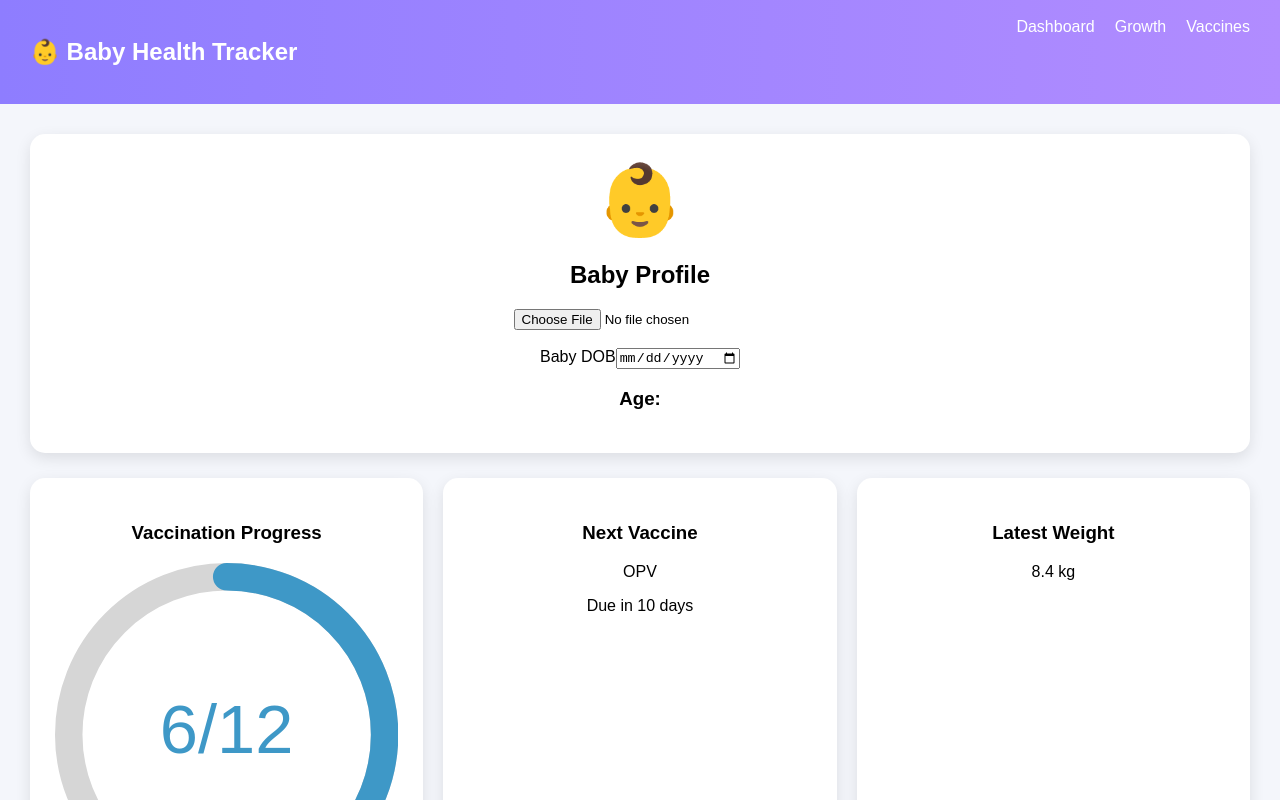
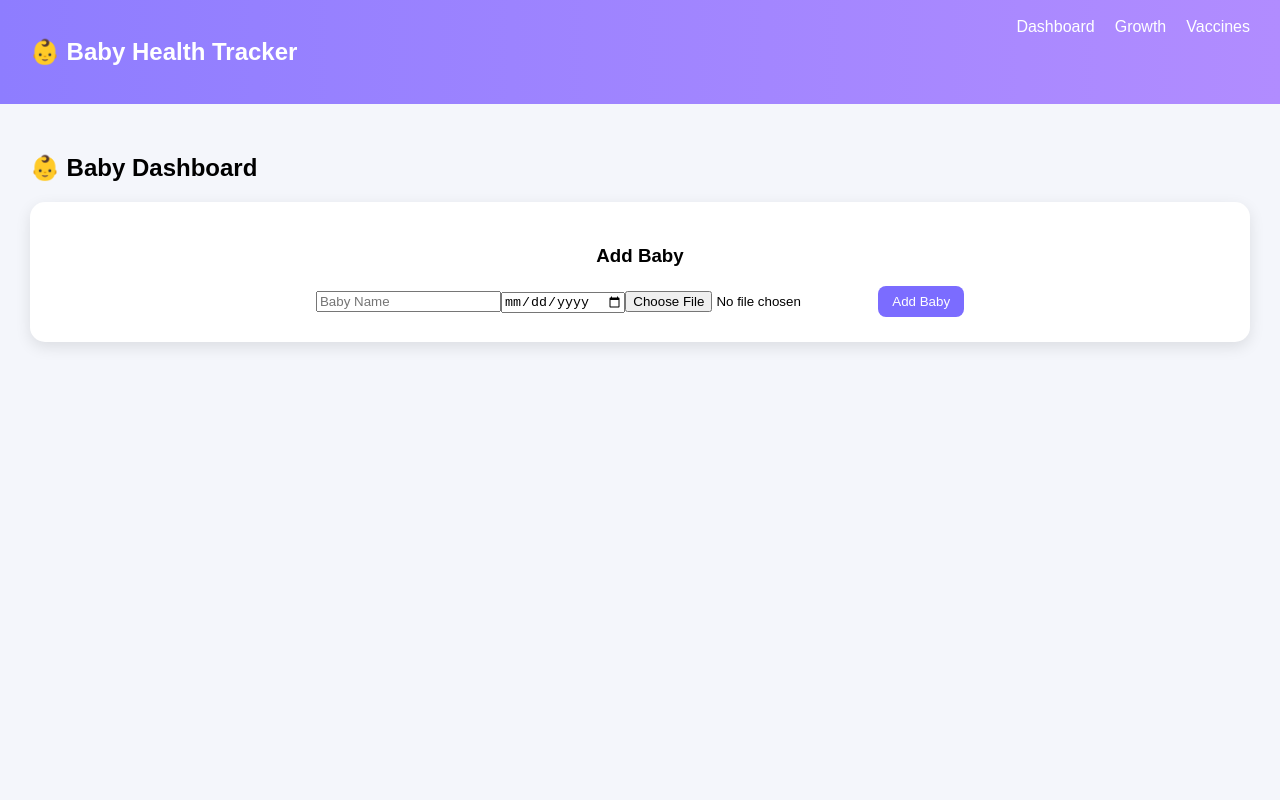
Before and after one commit to Vennela2808/baby-growth-tracker, a React (Create React App) app: page / in a window 1280 px wide. Shown: the top 800 px of the page. Built offline with nearby package versions, Linux system fonts and the light colour scheme.

Commit message:
Enhance baby management and vaccine tracking
Refactor Dashboard component to enhance baby management features, including state handling for multiple babies and improved vaccine tracking.

```diff
--- a/src/pages/Dashboard.js
+++ b/src/pages/Dashboard.js
@@ -1,130 +1,285 @@
 import { useState, useEffect } from "react";
-import { CircularProgressbar } from "react-circular-progressbar";
-import "react-circular-progressbar/dist/styles.css";
 
 function Dashboard() {
 
-const [image,setImage] = useState(null)
+const [babies,setBabies] = useState([])
+const [activeBaby,setActiveBaby] = useState(null)
+
+const [name,setName] = useState("")
 const [dob,setDob] = useState("")
-const [age,setAge] = useState("")
+const [photo,setPhoto] = useState("")
 
-const vaccinesTaken = 6
-const totalVaccines = 12
+const vaccineSchedule = [
+{ name:"BCG", days:0 },
+{ name:"OPV", days:42 },
+{ name:"DPT", days:70 },
+{ name:"MMR", days:270 }
+]
 
 useEffect(()=>{
 
-const savedImage = localStorage.getItem("babyImage")
-const savedDob = localStorage.getItem("babyDOB")
+const saved = JSON.parse(localStorage.getItem("babies"))
 
-if(savedImage) setImage(savedImage)
-if(savedDob){
-setDob(savedDob)
-calculateAge(savedDob)
+if(saved){
+setBabies(saved)
+setActiveBaby(saved[0])
 }
 
 },[])
 
+useEffect(()=>{
+localStorage.setItem("babies",JSON.stringify(babies))
+},[babies])
 
-const uploadImage=(e)=>{
+
+/* Upload Photo */
+
+const handlePhotoUpload=(e)=>{
 
 const file = e.target.files[0]
 
 if(file){
 
-const url = URL.createObjectURL(file)
+const reader = new FileReader()
 
-setImage(url)
+reader.onloadend=()=>{
+setPhoto(reader.result)
+}
 
-localStorage.setItem("babyImage",url)
+reader.readAsDataURL(file)
 
 }
 
 }
 
 
-const handleDOB=(e)=>{
+/* Add Baby */
 
-const date = e.target.value
+const addBaby=(e)=>{
 
-setDob(date)
+e.preventDefault()
 
-localStorage.setItem("babyDOB",date)
+if(!name || !dob) return
 
-calculateAge(date)
+const newBaby={
+id:Date.now(),
+name,
+dob,
+photo,
+growth:[]
+}
+
+const updated=[...babies,newBaby]
+
+setBabies(updated)
+setActiveBaby(newBaby)
+
+setName("")
+setDob("")
+setPhoto("")
 
 }
 
 
-const calculateAge=(date)=>{
+/* Age Calculator */
 
-const birth = new Date(date)
+const calculateAge=(dob)=>{
+
+const birth = new Date(dob)
 const today = new Date()
 
 let months = (today.getFullYear()-birth.getFullYear())*12
 months += today.getMonth()-birth.getMonth()
 
-setAge(months+" months")
+return months + " months"
 
 }
+
+
+/* Next Vaccine */
+
+const getNextVaccine=()=>{
+
+if(!activeBaby) return null
+
+const today = new Date()
+
+for(let v of vaccineSchedule){
+
+const due = new Date(activeBaby.dob)
+
+due.setDate(due.getDate()+v.days)
+
+if(due > today){
+
+const diff = Math.ceil((due - today)/(1000*60*60*24))
+
+return {name:v.name,days:diff}
+
+}
+
+}
+
+return null
+
+}
+
+const next = getNextVaccine()
+
+
+/* Vaccine Progress */
+
+const vaccinesTaken = activeBaby?.growth?.length || 0
+const totalVaccines = vaccineSchedule.length
+
+const progress = Math.min((vaccinesTaken/totalVaccines)*100,100)
 
 
 return(
 
 <div className="container">
 
-<div className="profile-card">
+<h2>👶 Baby Dashboard</h2>
 
-{image ?
-<img src={image} alt="baby"/> :
-<div className="avatar">👶</div>
-}
 
-<h2>Baby Profile</h2>
+<div className="card">
 
-<input type="file" onChange={uploadImage}/>
+<h3>Add Baby</h3>
 
-<br/><br/>
+<form onSubmit={addBaby}>
 
-<label>Baby DOB</label>
+<input
+placeholder="Baby Name"
+value={name}
+onChange={(e)=>setName(e.target.value)}
+/>
 
-<input type="date" value={dob} onChange={handleDOB}/>
+<input
+type="date"
+value={dob}
+onChange={(e)=>setDob(e.target.value)}
+/>
 
-<h3>Age: {age}</h3>
+<input
+type="file"
+accept="image/*"
+onChange={handlePhotoUpload}
+/>
+
+<button>Add Baby</button>
+
+</form>
 
 </div>
 
 
-<div className="stats">
+{babies.length>0 && (
 
 <div className="card">
 
-<h3>Vaccination Progress</h3>
+<h3>Select Baby</h3>
 
-<CircularProgressbar
-value={(vaccinesTaken/totalVaccines)*100}
-text={`${vaccinesTaken}/${totalVaccines}`}
-/>
+<select
+value={activeBaby?.id}
+onChange={(e)=>{
+
+const b = babies.find(x=>x.id == e.target.value)
+
+setActiveBaby(b)
+
+}}
+>
+
+{babies.map(b=>(
+<option key={b.id} value={b.id}>
+{b.name}
+</option>
+))}
+
+</select>
 
 </div>
 
+)}
+
+
+{activeBaby && (
+
 <div className="card">
+
+<h3>Baby Profile</h3>
+
+{activeBaby.photo ? (
+
+<img
+src={activeBaby.photo}
+alt="baby"
+style={{
+width:"120px",
+height:"120px",
+borderRadius:"50%",
+objectFit:"cover"
+}}
+/>
+
+):( <p>No photo uploaded</p> )}
+
+<h3>{activeBaby.name}</h3>
+
+<p>DOB: {activeBaby.dob}</p>
+
+<p>Age: {calculateAge(activeBaby.dob)}</p>
+
+</div>
+
+)}
+
+
+{activeBaby && (
+
+<div className="card">
+
+<h3>💉 Vaccine Progress</h3>
+
+<div
+style={{
+height:"20px",
+background:"#eee",
+borderRadius:"10px",
+overflow:"hidden"
+}}
+>
+
+<div
+style={{
+width:progress+"%",
+background:"#7b6cff",
+height:"100%"
+}}
+></div>
+
+</div>
+
+<p>{Math.round(progress)}% Completed</p>
+
+</div>
+
+)}
+
+
+{activeBaby && next && (
+
+<div className="next-vaccine-card">
 
 <h3>Next Vaccine</h3>
 
-<p>OPV</p>
-<p>Due in 10 days</p>
+<h1>{next.name}</h1>
+
+<p>Due in {next.days} days</p>
 
 </div>
 
-<div className="card">
-
-<h3>Latest Weight</h3>
-
-<p>8.4 kg</p>
-
-</div>
-
-</div>
+)}
 
 </div>
 
```
